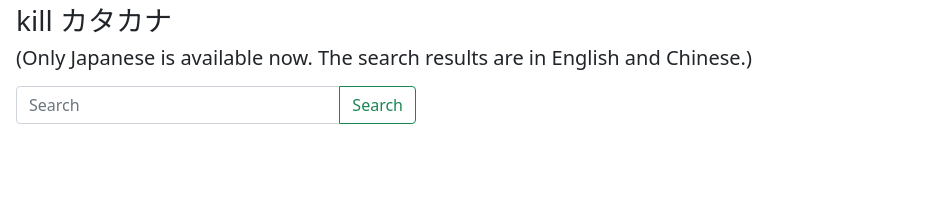
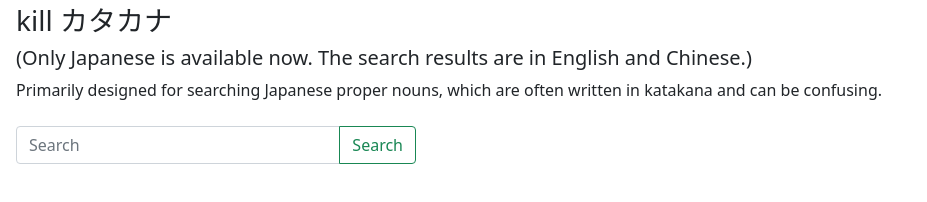
Before and after one commit to Simon-csy/Sedna, a plain HTML site: page index.html in a window 1280 px wide. Shown: the whole page, without its empty margins (0-927 px from the left). Drawn offline with nearby package versions, Linux system fonts and the light colour scheme.

Commit message:
update usage

```diff
--- a/index.html
+++ b/index.html
@@ -18,6 +18,7 @@
         <div class="col">
             <h3>kill カタカナ</h3>
             <h5>(Only Japanese is available now. The search results are in English and Chinese.)</h5>
+            <p>Primarily designed for searching Japanese proper nouns, which are often written in katakana and can be confusing.</p>
         </div>
     </div>
     <div class="row m-1">
```
Also changed, not shown: 1 other file.
